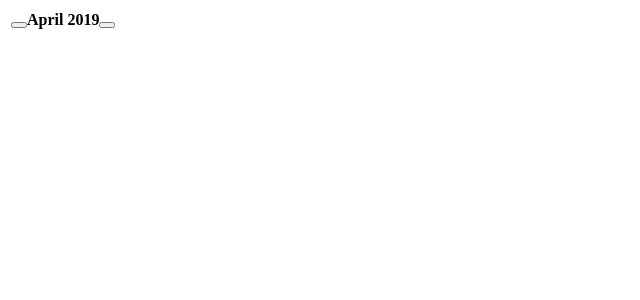
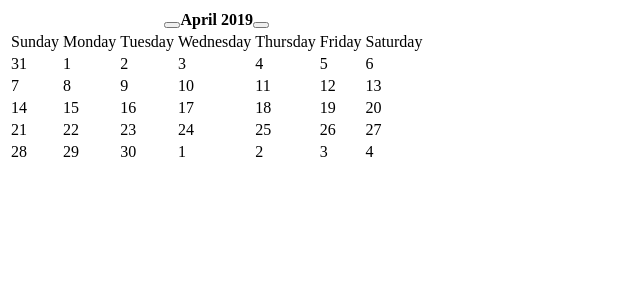
Before and after one commit to wjp241/esLint_prettierTemp, a React app: page / in a window 1280 px wide. Shown: the top 300 px of the page, without its empty margins (0-640 px from the left). Built offline with nearby package versions, Linux system fonts and the light colour scheme; the HTML template or start-up script is replaced by a standard one.

Commit message:
dates added

```diff
--- a/src/client/components/Calendar.jsx
+++ b/src/client/components/Calendar.jsx
@@ -10,9 +10,11 @@ const Calendar = () => {
     <Table responsive bordered>
       <thead>
         <YrMon />
+      </thead>
+      <tbody>
         <WkDays />
         <Dates />
-      </thead>
+      </tbody>
     </Table>
   );
 };
--- a/src/client/components/Dates.jsx
+++ b/src/client/components/Dates.jsx
@@ -1,8 +1,53 @@
 import React from "react";
+import dateFns from "date-fns";
+import { connect } from "react-redux";
 
-const Dates = () => {
-  console.log();
-  return null;
+const Dates = props => {
+  const { currentMonth, selectedDate } = props;
+  const monthStart = dateFns.startOfMonth(currentMonth);
+  const monthEnd = dateFns.endOfMonth(monthStart);
+  //first and last dates for the first and last weeks of month
+  const startDate = dateFns.startOfWeek(monthStart);
+  const endDate = dateFns.endOfWeek(monthEnd);
+
+  const dateFormat = "D";
+  const rows = [];
+  let day = startDate;
+  let formattedDate = "";
+  // const onDateClick = day => {
+  //   this.setState({
+  //     selectedDate: day
+  //   });
+  // };
+  while (day <= endDate) {
+    const days = [];
+    for (let i = 0; i < 7; i++) {
+      formattedDate = dateFns.format(day, dateFormat);
+      days.push(
+        <td key={formattedDate} className="text-center">
+          <span className="number">{formattedDate}</span>
+        </td>
+      );
+      day = dateFns.addDays(day, 1);
+    }
+    rows.push(<tr>{days}</tr>);
+  }
+  return rows;
+  // return (
+  // <div className="body">{rows}</div>
+  // );
 };
 
-export default Dates;
+const mapStateToProps = state => ({ currentMonth: state.currentMonth });
+const mapDispatchToProps = dispatch => ({
+  // handleAddMonth() {
+  //   dispatch(addMonth());
+  // },
+  // handleSubtractMonth() {
+  //   dispatch(subtractMonth());
+  // }
+});
+export default connect(
+  mapStateToProps,
+  mapDispatchToProps
+)(Dates);
--- a/src/client/components/WkDays.jsx
+++ b/src/client/components/WkDays.jsx
@@ -1,17 +1,31 @@
 import React from "react";
+import { connect } from "react-redux";
 import dateFns from "date-fns";
-const WkDays = () => {
-  return (
-    <tr>
-      {/* {weekdayshort.map(day => {
-        return (
-          <th key={day} className="text-center">
-            {day}
-          </th>
-        );
-      })} */}
-    </tr>
-  );
+const WkDays = props => {
+  const dateFormat = "dddd";
+  const days = [];
+  const startDate = dateFns.startOfWeek(props.currentMonth);
+  for (let i = 0; i < 7; i++) {
+    days.push(
+      <td key={i} className="text-center">
+        {dateFns.format(dateFns.addDays(startDate, i), dateFormat)}
+      </td>
+    );
+  }
+
+  return <tr> {days}</tr>;
 };
 
-export default WkDays;
+const mapStateToProps = state => ({ currentMonth: state.currentMonth });
+const mapDispatchToProps = dispatch => ({
+  // handleAddMonth() {
+  //   dispatch(addMonth());
+  // },
+  // handleSubtractMonth() {
+  //   dispatch(subtractMonth());
+  // }
+});
+export default connect(
+  mapStateToProps,
+  mapDispatchToProps
+)(WkDays);
```
